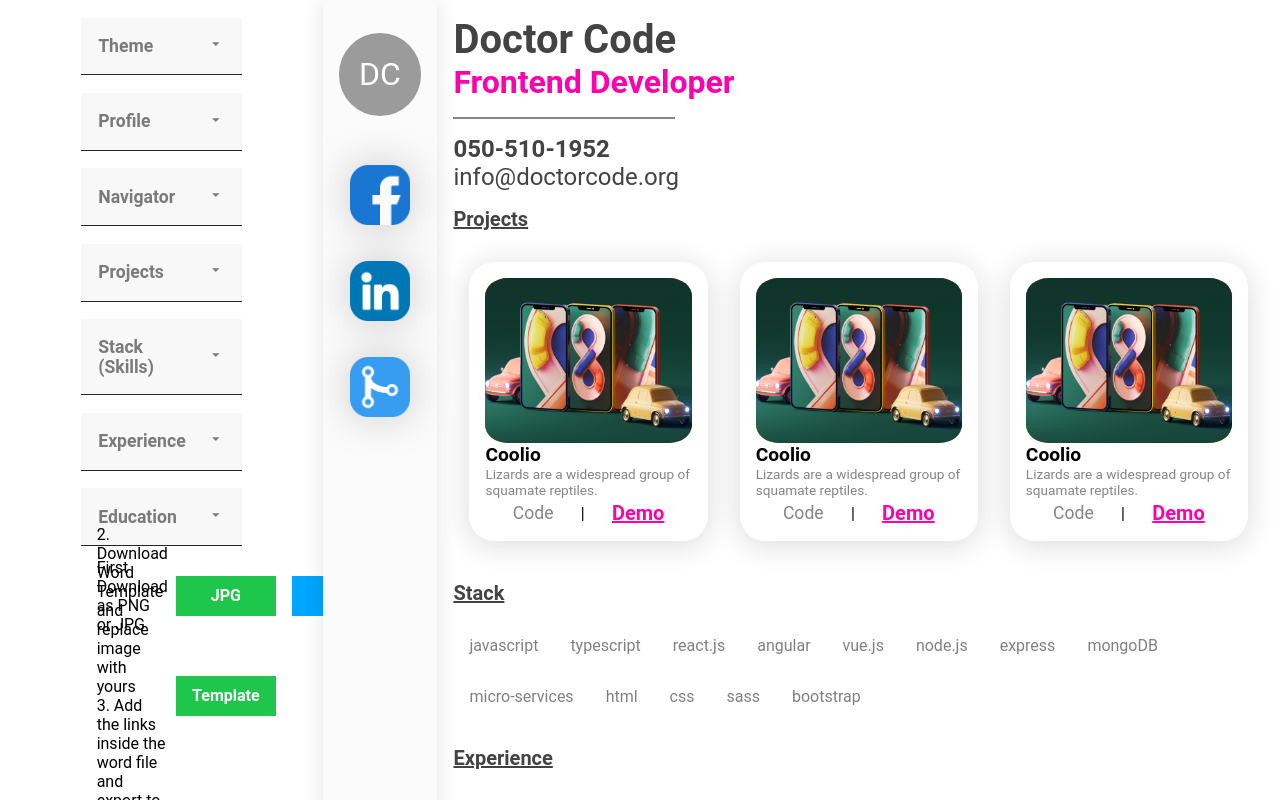
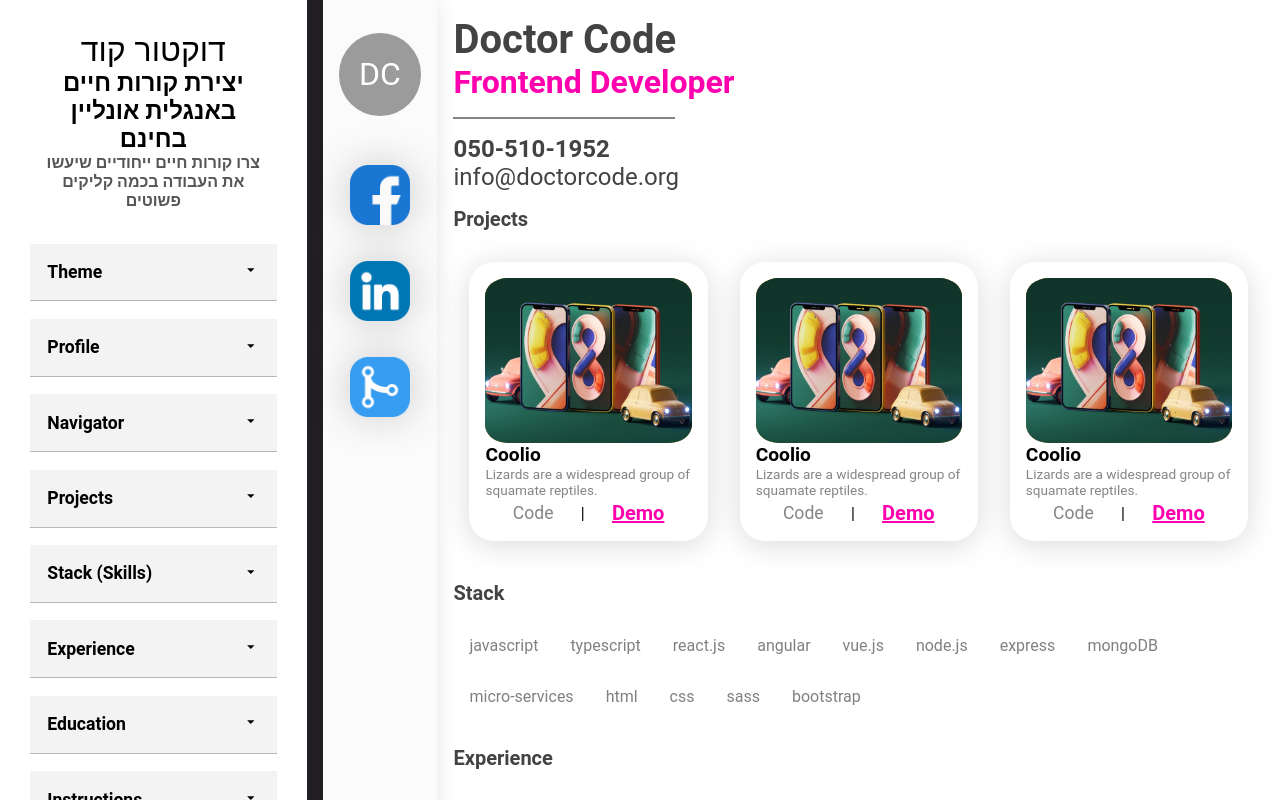
Before and after one commit to drcodecamp/react-resume, a React (Vite) app: page / in a window 1280 px wide. Shown: the top 800 px of the page. Built offline with nearby package versions, Linux system fonts and the light colour scheme.

Commit message:
fix flex spaces sections

```diff
--- a/src/App.jsx
+++ b/src/App.jsx
@@ -3,12 +3,13 @@ import GlobalStyle from './constants/GlobalStyle.jsx'
 import Controller from './components/ResumeOptions.jsx'
 import SideNav from './components/SideNav.jsx'
 import ResumeContent from './components/ResumeContent.jsx'
-import React, { useRef } from 'react'
+import React, { useMemo, useRef } from 'react'
 import { useSelector } from 'react-redux'
 
 const App = () => {
   const { display } = useSelector((state) => state.ResumeStore)
   const ref = useRef()
+
   return (
     <Layout>
       <GlobalStyle />
@@ -28,20 +29,22 @@ const Resume = styled.div`
   background: #ffffff;
   height: 1350px;
   aspect-ratio: 1/1.41;
+  @media (max-width: 1024px) {
+    width: 957px;
+  }
 `
 
 const ResumeRenderContainer = styled.div`
   display: flex;
   flex-direction: column;
-  background: #343434;
-  align-items: center;
-  justify-content: flex-start;
-  flex: 1;
 `
+
 const Layout = styled.div`
   display: flex;
-  background-color: #9d9d9d;
-  min-height: 100vh;
+  overflow: hidden;
+  @media (max-width: 1024px) {
+    flex-direction: column;
+  }
 `
 
 export default App
--- a/src/components/ProjectItemForm.jsx
+++ b/src/components/ProjectItemForm.jsx
@@ -111,10 +111,9 @@ export const FormTitle = styled.p`
 `
 
 export const FormContainer = styled.div`
-  background-color: #ffffff;
   margin-top: 1em;
   padding: 1em;
-  border: 4px dotted #444444;
+  border: 4px solid #1ec77b;
 `
 
 const RowLabel = styled.div`
--- a/src/components/ResumeOptions.jsx
+++ b/src/components/ResumeOptions.jsx
@@ -45,7 +45,7 @@ import { useCallback } from 'react'
 import { toPng, toJpeg } from 'html-to-image'
 
 const ResumeOptions = ({ documentRef }) => {
-  const [documentQuality, setDocumentQuality] = useState(2)
+  const [documentQuality] = useState(2)
   const [form, setForm] = useState({
     profile: false,
     sideNav: false,
@@ -54,6 +54,7 @@ const ResumeOptions = ({ documentRef }) => {
     exp: false,
     education: false,
     theme: false,
+    instructions: false,
   })
   const dispatch = useDispatch()
   const {
@@ -121,6 +122,11 @@ const ResumeOptions = ({ documentRef }) => {
   return (
     <ResumeOptionsContainer>
       <Resume>
+        <Form>
+          <Logo>דוקטור קוד</Logo>
+          <h1>יצירת קורות חיים באנגלית אונליין בחינם</h1>
+          <h2>צרו קורות חיים ייחודיים שיעשו את העבודה בכמה קליקים פשוטים</h2>
+        </Form>
         <CategoryName onClick={() => toggleForm('theme')}>
           Theme
           <p>
@@ -141,7 +147,6 @@ const ResumeOptions = ({ documentRef }) => {
             </Row>
           </Form>
         )}
-
         <CategoryName onClick={() => toggleForm('profile')}>
           Profile
           <p>
@@ -226,6 +231,7 @@ const ResumeOptions = ({ documentRef }) => {
                 toggled={display.sideNav}
               />
             </Row>
+            {display.sideNav && (
               <SocialActions>
                 <Social>
                   Facebook
@@ -297,6 +303,7 @@ const ResumeOptions = ({ documentRef }) => {
                   }}
                 />
               </SocialActions>
+            )}
           </Form>
         )}
 
@@ -323,11 +330,17 @@ const ResumeOptions = ({ documentRef }) => {
             <Row>
               Number of Projects
               <Buttons>
-                <OptionButton onClick={() => dispatch(removeProject())}>
+                <OptionButton
+                  disabled={projects.length === 1}
+                  onClick={() => dispatch(removeProject())}
+                >
                   -
                 </OptionButton>
                 <div>{projects.length}</div>
-                <OptionButton onClick={() => dispatch(addProject())}>
+                <OptionButton
+                  disabled={projects.length === 3}
+                  onClick={() => dispatch(addProject())}
+                >
                   +
                 </OptionButton>
               </Buttons>
@@ -392,11 +405,17 @@ const ResumeOptions = ({ documentRef }) => {
               <Row>
                 Number of Projects
                 <Buttons>
-                  <OptionButton onClick={() => dispatch(removeExp())}>
+                  <OptionButton
+                    disabled={experience.length === 1}
+                    onClick={() => dispatch(removeExp())}
+                  >
                     -
                   </OptionButton>
                   <div>{experience.length}</div>
-                  <OptionButton onClick={() => dispatch(addExp())}>
+                  <OptionButton
+                    disabled={experience.length === 2}
+                    onClick={() => dispatch(addExp())}
+                  >
                     +
                   </OptionButton>
                 </Buttons>
@@ -451,11 +470,17 @@ const ResumeOptions = ({ documentRef }) => {
             <Row>
               Number of Educations
               <Buttons>
-                <OptionButton onClick={() => dispatch(removeEducation())}>
+                <OptionButton
+                  disabled={education.length === 1}
+                  onClick={() => dispatch(removeEducation())}
+                >
                   -
                 </OptionButton>
                 <div>{education.length}</div>
-                <OptionButton onClick={() => dispatch(addEducation())}>
+                <OptionButton
+                  disabled={education.length === 2}
+                  onClick={() => dispatch(addEducation())}
+                >
                   +
                 </OptionButton>
               </Buttons>
@@ -471,9 +496,18 @@ const ResumeOptions = ({ documentRef }) => {
           </Form>
         )}
 
+        <CategoryName onClick={() => toggleForm('instructions')}>
+          Instructions
+          <p>
+            {form.theme ? <MdOutlineArrowDropUp /> : <MdOutlineArrowDropDown />}
+          </p>
+        </CategoryName>
+        {form.instructions && (
+          <Form>
+            Instructions to download and make your cvs:
             <DownloadSection>
-          First Download as PNG or JPG
-          <div style={{ display: 'flex' }}>
+              1.Download generated resume:
+              <div style={{ display: 'flex', flexWrap: 'wrap' }}>
                 <Download onClick={downloadAsJPG}>JPG</Download>
                 <Download
                   style={{ background: '#00a6ff' }}
@@ -485,12 +519,24 @@ const ResumeOptions = ({ documentRef }) => {
             </DownloadSection>
             <DownloadSection>
               2. Download Word Template and replace image with yours <br />
-          3. Add the links inside the word file and export to pdf if your wish
-          so.
               <div style={{ display: 'flex' }}>
                 <Download onClick={downloadTemplate}>Template</Download>
               </div>
             </DownloadSection>
+            <DownloadSection>
+              <p>
+                3. open template.docx file and replace the background image with
+                the one you just downloaded!
+              </p>
+            </DownloadSection>
+            <DownloadSection>
+              <p>
+                4. There are already invisible buttons inside the template.docx
+                file, you can use to add your links, click CTRL + A to see them.
+              </p>
+            </DownloadSection>
+          </Form>
+        )}
       </Resume>
     </ResumeOptionsContainer>
   )
@@ -498,9 +544,9 @@ const ResumeOptions = ({ documentRef }) => {
 
 const DownloadSection = styled.div`
   display: flex;
-  height: 100px;
   padding: 1em;
   justify-content: space-between;
+  flex-wrap: wrap;
   align-items: center;
 `
 
@@ -509,13 +555,13 @@ const CategoryName = styled.h2`
   padding: 1em;
   font-size: 1.1em;
   display: flex;
-  color: #7a7a7a;
+  color: #000000;
   font-weight: bold;
   justify-content: space-between;
   align-items: center;
-  background-color: #f8f8f8;
+  background-color: rgba(218, 218, 218, 0.32);
   gap: 11px;
-  border-bottom: 1px solid #262626;
+  border-bottom: 1px solid #b7b7b7;
   cursor: pointer;
 
   :hover {
@@ -540,7 +586,10 @@ const Download = styled.div`
 const Resume = styled.div`
   display: flex;
   flex-direction: column;
-  width: 50%;
+  width: 80%;
+  @media (max-width: 1920px) {
+    width: 90%;
+  }
 `
 
 const Buttons = styled.div`
@@ -570,9 +619,10 @@ const OptionButton = styled.button`
   font-size: 1.2em;
   font-weight: bold;
   border-radius: 12px;
-  background: #eeeeee;
-  :hover {
-    background-color: #bdbdbd;
+  background: #3fc64c;
+  color: white;
+  :disabled {
+    background-color: #ffffff;
   }
 `
 
@@ -608,10 +658,26 @@ const ColorPicker = styled.input`
   border: none;
 `
 
+const Logo = styled.div`
+  text-align: center;
+  font-size: 2em;
+  font-family: fantasy, sans-serif;
+`
+
 const Form = styled.div`
-  background-color: white;
   padding: 1em;
   width: 100%;
+
+  h1 {
+    text-align: center;
+    font-size: 1.5em;
+  }
+
+  h2 {
+    text-align: center;
+    font-size: 1em;
+    color: #565656;
+  }
 `
 
 const ResumeOptionsContainer = styled.div`
@@ -620,7 +686,12 @@ const ResumeOptionsContainer = styled.div`
   align-items: center;
   flex: 1;
   background-color: white;
-  overflow: auto;
+  overflow: scroll;
+  max-width: 700px;
+  min-height: 100vh;
+  padding: 1em;
+  z-index: 10;
+  margin-right: 1em;
   @media print {
     display: none;
   }
--- a/src/components/Stack.jsx
+++ b/src/components/Stack.jsx
@@ -59,7 +59,6 @@ const StackItems = styled.p`
 
 export const Title = styled.p`
   padding-bottom: 15px;
-  text-decoration: underline;
   font-weight: bold;
   color: #434343;
   font-size: 1.25em;
--- a/src/constants/GlobalStyle.jsx
+++ b/src/constants/GlobalStyle.jsx
@@ -8,8 +8,10 @@ const GlobalStyle = createGlobalStyle`
 
     body {
         font-family: Roboto, sans-serif;
-        background-color: #ffffff;
+        background-color: #222025;
         font-size: 16px;
+        overflow-x: hidden;
+        overflow-y: scroll;
     }
 
     :root {
```
Lines whose indentation alone changed are shown as unchanged.
